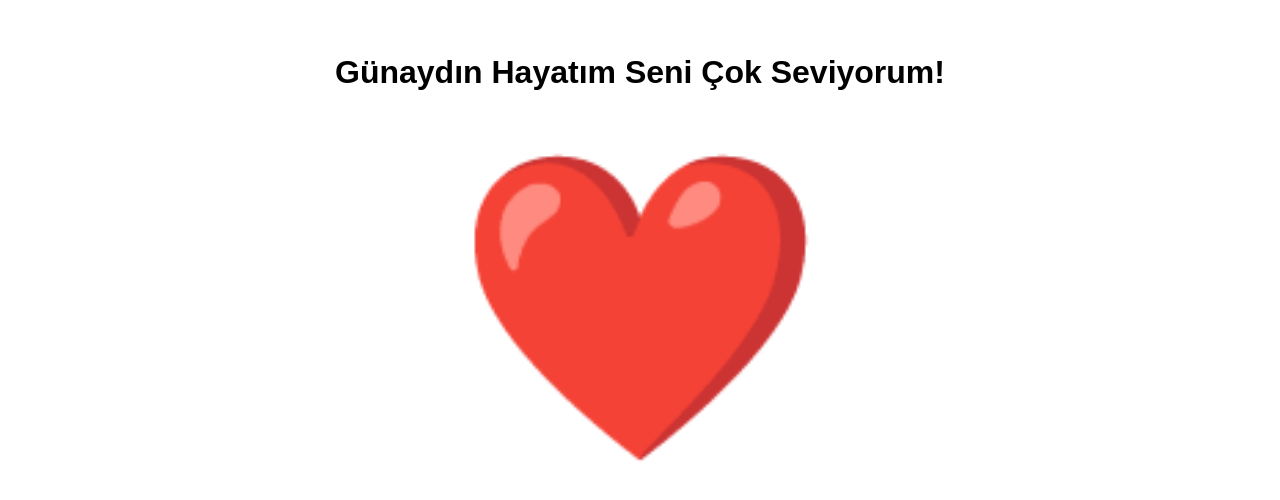
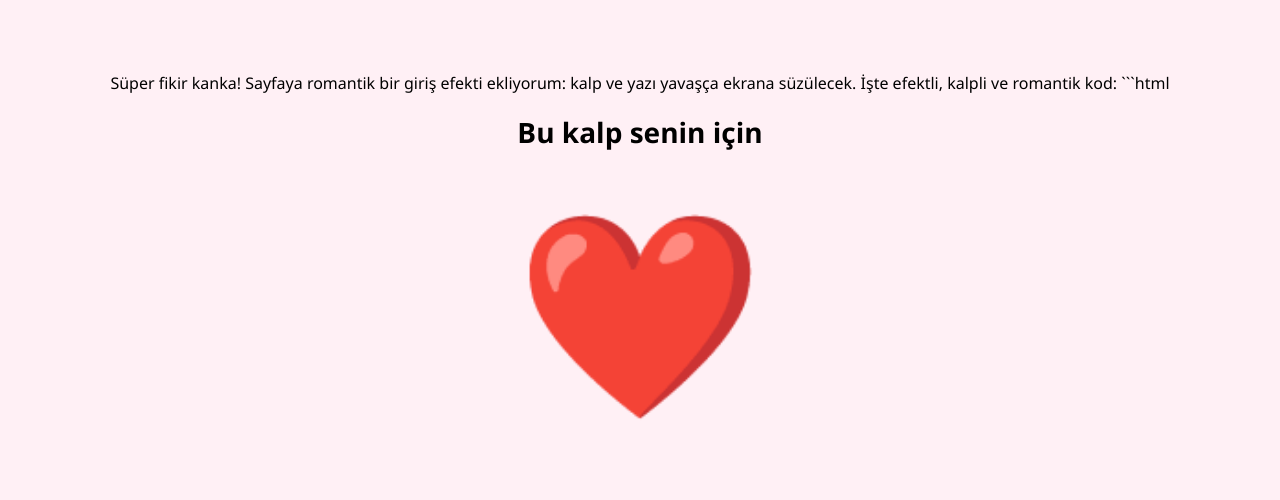
Before and after one commit to efesrcn/Seniseviyorum, a plain HTML site: page index.html in a window 1280 px wide. Shown: the part 142-642 px from the top of the page. Drawn offline with Linux system fonts and the light colour scheme.

Commit message:
Update index.html

````diff
--- a/index.html
+++ b/index.html
@@ -1,28 +1,58 @@
+Süper fikir kanka! Sayfaya romantik bir giriş efekti ekliyorum: kalp ve yazı yavaşça ekrana süzülecek.
 
+İşte efektli, kalpli ve romantik kod:
+
+```html
 <!DOCTYPE html>
 <html>
 <head>
-  <title>Ask Sitesi</title>
+  <title>Kalbim Senin İçin</title>
   <style>
     body {
+      margin: 0;
+      height: 100vh;
+      background-color: #fff0f5;
       display: flex;
       justify-content: center;
       align-items: center;
-      height: 100vh;
-      margin: 0;
-      background-color: #fff;
-      font-family: Arial, sans-serif;
       flex-direction: column;
+      font-family: 'Segoe UI', sans-serif;
+      overflow: hidden;
+    }
+    h1 {
+      margin-bottom: 20px;
+      font-size: 28px;
+      opacity: 0;
+      animation: fadeIn 2s ease-out forwards;
     }
     .heart {
-      font-size: 300px;
+      font-size: 200px;
       color: red;
-      margin-top: 20px;
+      animation: pulse 1s infinite, fadeInUp 2s ease-out forwards;
+      opacity: 0;
+    }
+    @keyframes pulse {
+      0% { transform: scale(1); }
+      50% { transform: scale(1.2); }
+      100% { transform: scale(1); }
+    }
+    @keyframes fadeIn {
+      to { opacity: 1; }
+    }
+    @keyframes fadeInUp {
+      0% {
+        opacity: 0;
+        transform: translateY(40px);
+      }
+      100% {
+        opacity: 1;
+        transform: translateY(0);
+      }
     }
   </style>
 </head>
 <body>
-  <h1>Günaydın Hayatım Seni Çok Seviyorum!</h1>
+  <h1>Bu kalp senin için</h1>
   <div class="heart">❤️</div>
 </body>
 </html>
````
